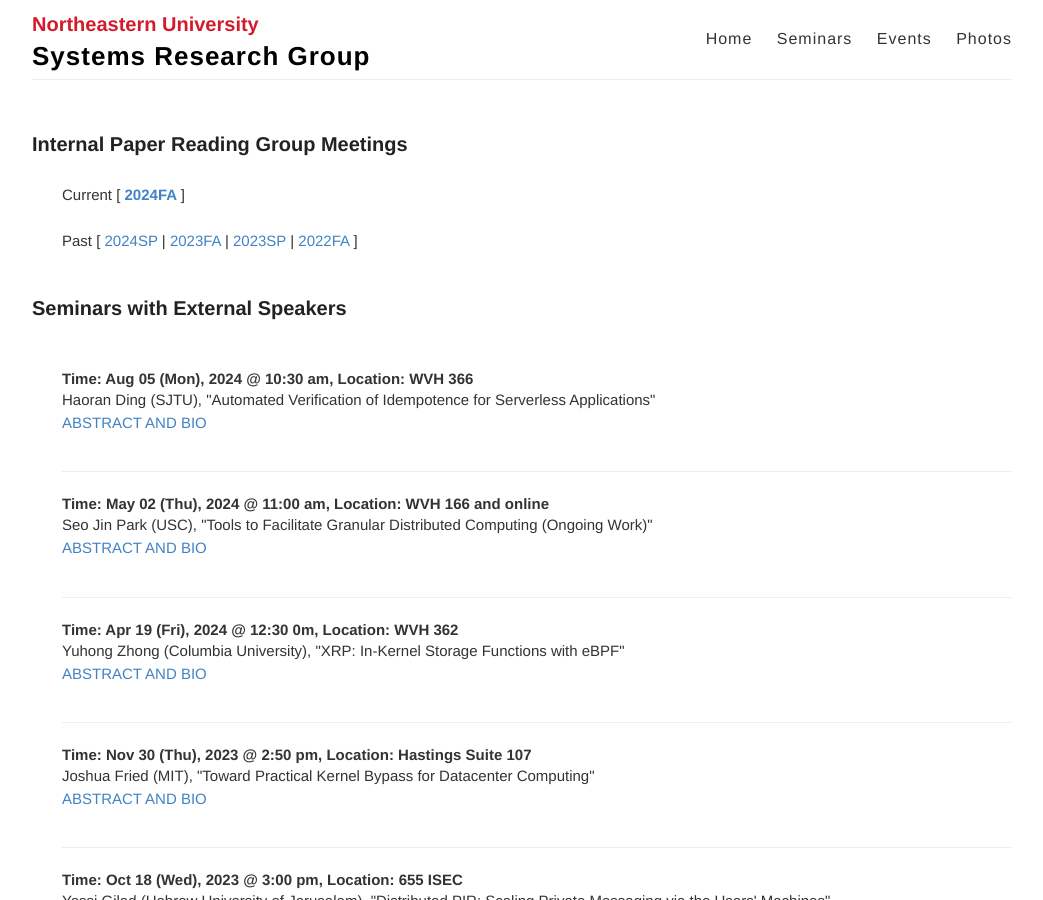
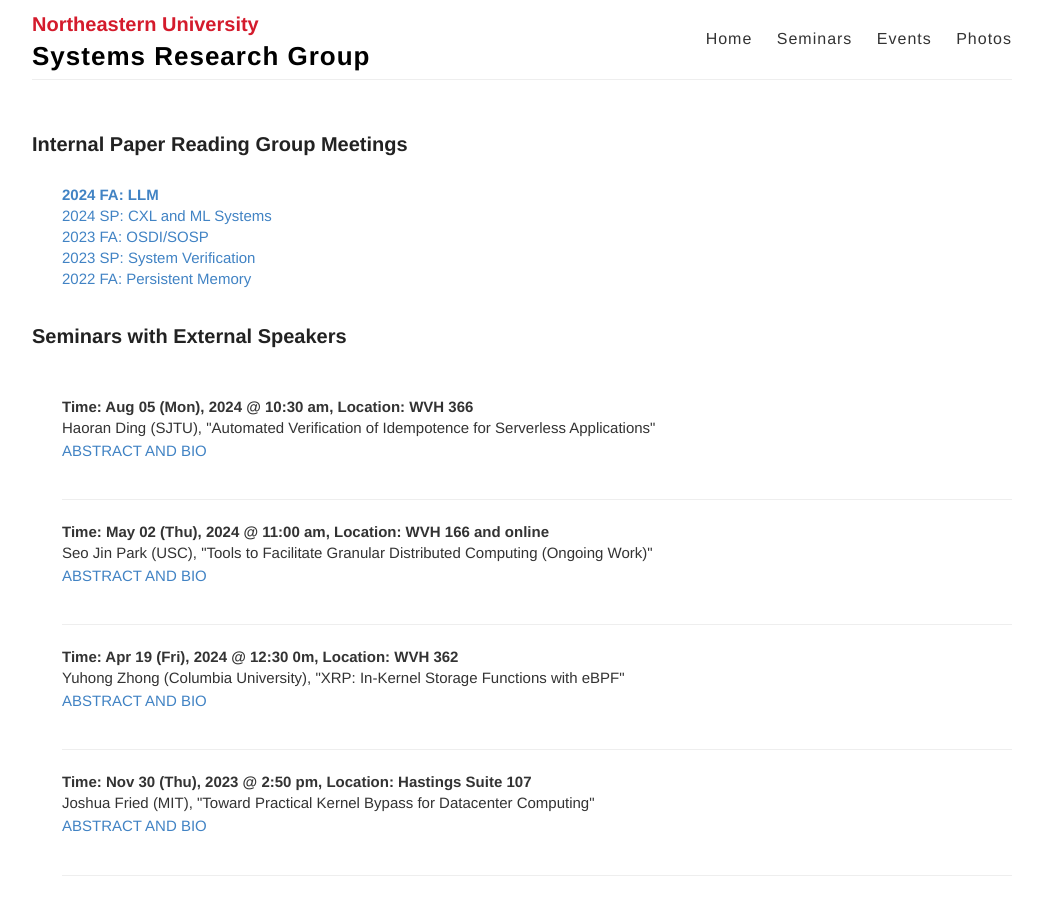
Before and after one commit to neu-srg/neu-srg.github.io, a Jekyll site: the page built from seminar.md, in a window 1280 px wide and 900 px high. Shown: the whole window, without its empty margins (118-1161 px from the left). Built offline with Jekyll 4.4.1, drawn with Linux system fonts in a browser that asks for light colours.

Commit message:
reading groups

```diff
--- /dev/null
+++ b/_data/readinggroups.tsv
@@ -0,0 +1,6 @@
+year-semester	topic	url
+2024 FA	LLM	https://naizhengtan.notion.site/SIGPAPER-FA-2024-9bd146ecf75047788e26fce58367453a
+2024 SP	CXL and ML Systems	https://naizhengtan.notion.site/SIGPAPER-SP-2024-fffa52714baf48778c31b9754e3ca796
+2023 FA	OSDI/SOSP	https://naizhengtan.notion.site/SIGPAPER-FA-2023-1e8896455cf74b39ba14271a38726a37
+2023 SP	System Verification	https://naizhengtan.notion.site/SIGPAPER-SP-2023-b1a87e4eb20e49e795aaa345b98820c8
+2022 FA	Persistent Memory	https://naizhengtan.notion.site/SIGPAPER-FA-2022-029b420e270348069d04865c086974ed
--- a/seminar.md
+++ b/seminar.md
@@ -3,25 +3,24 @@ layout: default
 ---
 <div class="posts">
 <h3> Internal Paper Reading Group Meetings </h3>
-<div class="post">
+<article class="post">
 <br />
-<div class="titles">
-Current [<b>
-<a href="https://naizhengtan.notion.site/SIGPAPER-FA-2024-9bd146ecf75047788e26fce58367453a">2024FA</a>
-</b>]
+{% for item in site.data.readinggroups %}
+  <div class="titles">
+{% if forloop.index == 1 %}
+  <b>
+  <a href="{{ item.url }}" target="_blank">{{ item.year-semester }}: {{ item.topic }}</a>
+
+  </b>
+{% else %}
+  <a href="{{ item.url }}" target="_blank">{{ item.year-semester }}: {{ item.topic }}</a>
+{% endif %}
+  </div>
+{% endfor %}
+</article>
 </div>
-<br/>
-<div class="titles">
-Past [
-<a href="https://naizhengtan.notion.site/SIGPAPER-SP-2024-fffa52714baf48778c31b9754e3ca796">2024SP</a> |
-<a href="https://naizhengtan.notion.site/SIGPAPER-FA-2023-1e8896455cf74b39ba14271a38726a37">2023FA</a> |
-<a href="https://naizhengtan.notion.site/SIGPAPER-SP-2023-b1a87e4eb20e49e795aaa345b98820c8">2023SP</a> |
-<a href="https://naizhengtan.notion.site/SIGPAPER-FA-2022-029b420e270348069d04865c086974ed">2022FA</a>
-]
-</div>
-<br />
-</div>
-</div>
+<p><p/>
+
 
 <h3> Seminars with External Speakers</h3>
 <div class="posts">
```
